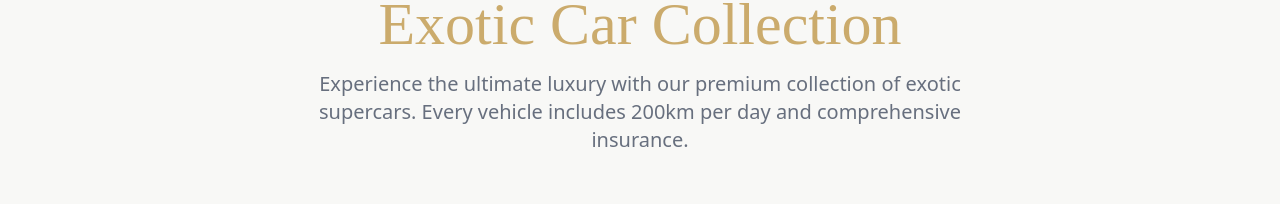
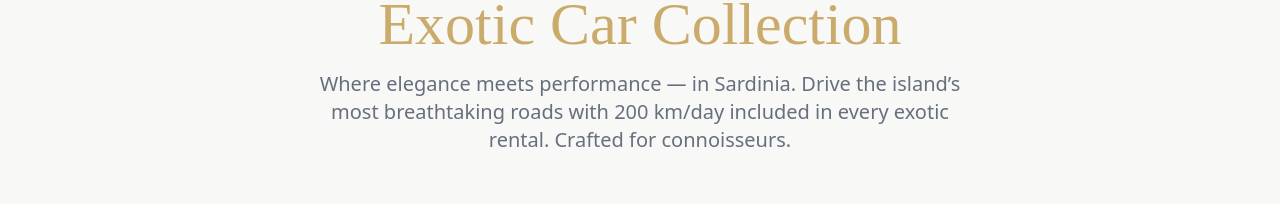
Before and after one commit to bonaparks-dev/dr7-exotic-escape, a React (Vite) app: page /rentals in a window 1280 px wide. Shown: the part 134-338 px from the top of the page. Built offline with nearby package versions, Linux system fonts and the light colour scheme; a web font is replaced by a local one.

Commit message:
Update Rentals.tsx

```diff
--- a/src/pages/Rentals.tsx
+++ b/src/pages/Rentals.tsx
@@ -243,8 +243,9 @@ const Rentals = () => {
             Exotic Car Collection
           </h1>
           <p className="text-xl text-muted-foreground max-w-2xl mx-auto">
-            Experience the ultimate luxury with our premium collection of exotic supercars.
-            Every vehicle includes 200km per day and comprehensive insurance.
+            Where elegance meets performance — in Sardinia.
+Drive the island’s most breathtaking roads with 200 km/day included in every exotic rental.
+Crafted for connoisseurs.
           </p>
         </div>
 
```
